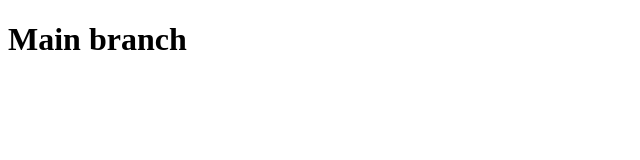
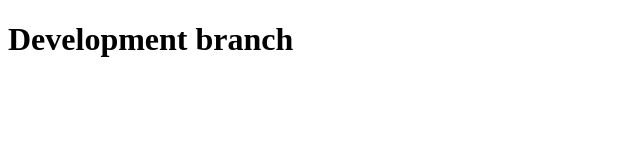
Before and after one commit to rakeshmondal461/version_Tute, a plain HTML site: page index.html in a window 1280 px wide. Shown: the whole page, without its empty margins (0-640 px from the left). Drawn offline with Linux system fonts and the light colour scheme.

Commit message:
heading change

```diff
--- a/index.html
+++ b/index.html
@@ -6,6 +6,6 @@
     <title>Document</title>
   </head>
   <body>
-    <h1>Main branch</h1>
+    <h1>Development branch</h1>
   </body>
 </html>
```
